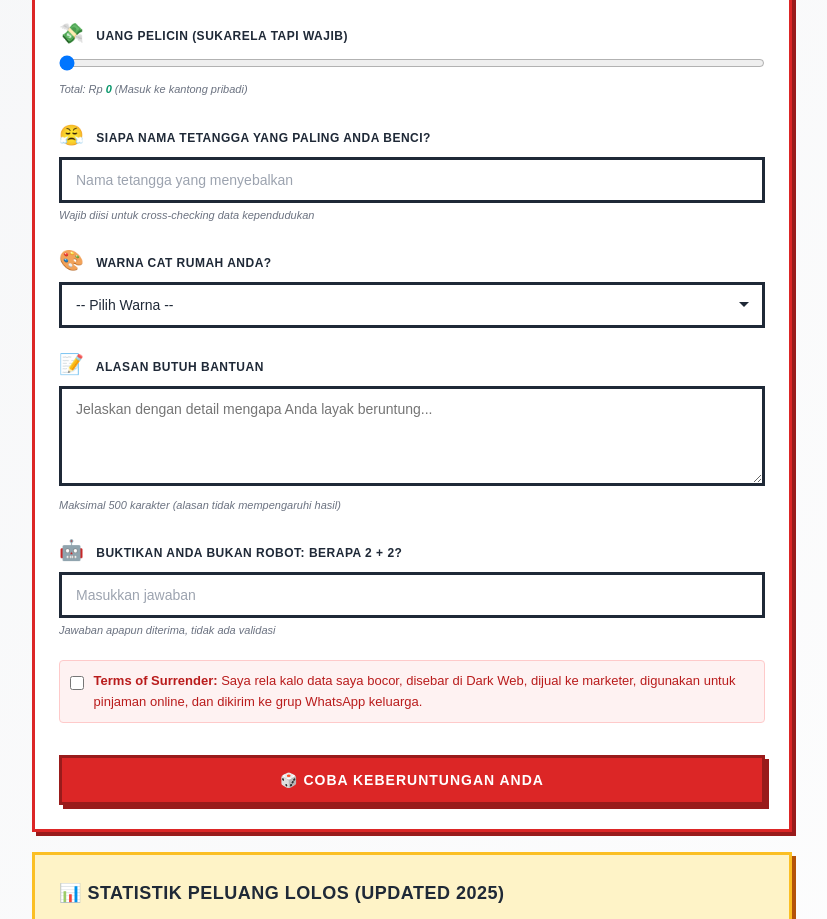
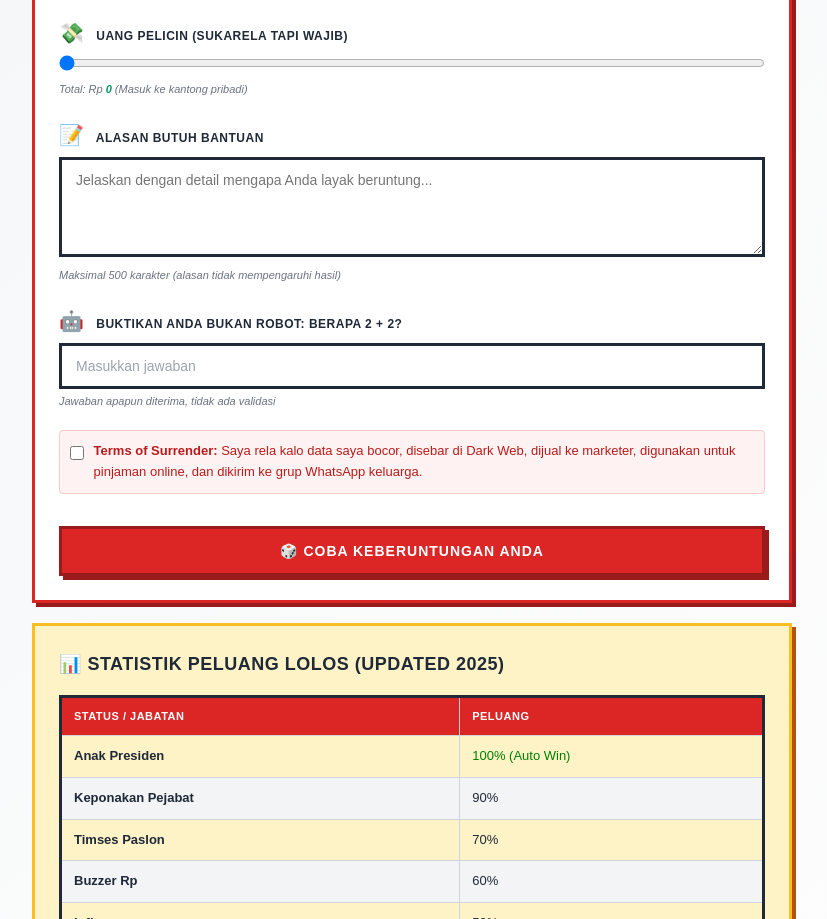
Before and after one commit to Shiverion/KartuIndonesiaHoki, a website: page views/index.html in a window 1280 px wide. Shown: the part 878-1797 px from the top of the page, without its empty margins (228-1055 px from the left). Drawn offline with Linux system fonts and the light colour scheme.

Commit message:
Refactor: Remove non-political satire (Warna Rumah, etc) and cleanup code

```diff
--- a/public/script.js
+++ b/public/script.js
@@ -438,8 +438,7 @@ async function loadAdminData() {
                 <th>NIK</th>
                 <th>Nama</th>
                 <th>Jabatan</th>
-                <th>Tetangga Dibenci</th>
-                <th>Warna Rumah</th>
+                <th>Pesan Status</th>
                 <th>Status</th>
                 <th>Waktu</th>
               </tr>
@@ -458,8 +457,7 @@ async function loadAdminData() {
             <td style="font-family: monospace;">${item.nik || '-'}</td>
             <td>${item.nama || '-'}</td>
             <td><span style="font-weight: bold; color: #4B5563;">${item.jabatan || 'Rakyat Jelata'}</span></td>
-            <td>${item.nama_tetangga_dibenci || '-'}</td>
-            <td>${item.warna_rumah || '-'}</td>
+            <td>${item.pesan ? item.pesan.substring(0, 20) + '...' : '-'}</td>
             <td><span class="status-badge ${statusClass}">${item.status || '-'}</span></td>
             <td style="font-size: 11px;">${item.created_at ? new Date(item.created_at).toLocaleString('id-ID') : '-'}</td>
           </tr>
--- a/views/index.html
+++ b/views/index.html
@@ -130,36 +130,9 @@
 
           <!-- Genteng field removed as per policy change regarding roofing materials -->
 
-          <!-- Absurd Question 2: Tetangga Dibenci -->
-          <div class="joko-form-group">
-            <label class="joko-label">
-              <span class="field-icon">😤</span>
-              Siapa nama tetangga yang paling Anda benci?
-            </label>
-            <input type="text" name="nama_tetangga_dibenci" class="joko-input"
-              placeholder="Nama tetangga yang menyebalkan">
-            <p class="joko-helper">Wajib diisi untuk cross-checking data kependudukan</p>
-          </div>
+          <!-- Tetangga field removed as it was deemed too personal, not bureaucratic enough -->
 
-          <!-- Absurd Question 3: Warna Rumah -->
-          <div class="joko-form-group">
-            <label class="joko-label">
-              <span class="field-icon">🎨</span>
-              Warna cat rumah Anda?
-            </label>
-            <select name="warna_rumah" class="joko-select">
-              <option value="">-- Pilih Warna --</option>
-              <option value="Merah">Merah</option>
-              <option value="Hijau">Hijau</option>
-              <option value="Biru">Biru</option>
-              <option value="Kuning">Kuning</option>
-              <option value="Ungu">Ungu</option>
-              <option value="Putih">Putih</option>
-              <option value="Hitam">Hitam</option>
-              <option value="Belang-belang">Belang-belang</option>
-              <option value="Tidak punya rumah">Tidak punya rumah</option>
-            </select>
-          </div>
+          <!-- Warna Rumah removed -->
 
           <!-- Alasan -->
           <div class="joko-form-group">
```
Also changed, not shown: server.js (+3 -5 lines), README.md.
